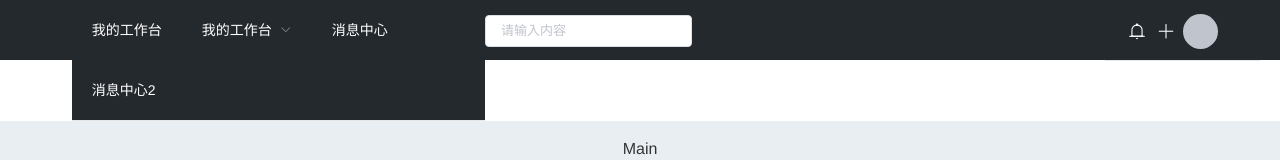
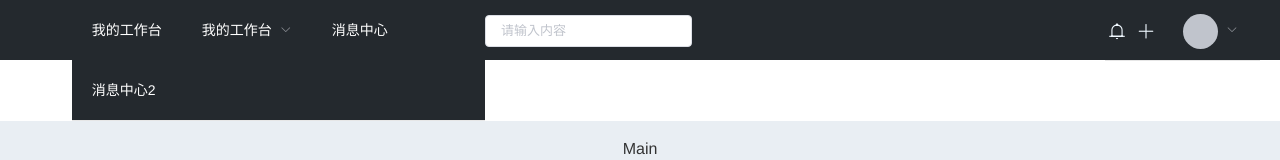
Before and after one commit to 869413421/ym.vueblog, a Vue app: page / in a window 1280 px wide. Shown: the top 160 px of the page. Built offline with nearby package versions, Linux system fonts and the light colour scheme.

Commit message:
删除无用的占位组件，修改了右侧头像下拉

```diff
--- a/src/layout/Header.vue
+++ b/src/layout/Header.vue
@@ -42,14 +42,14 @@
           </div>
         </el-col>
 
-        <el-col :span="8">
+       <!--  <el-col :span="8">
           <div class="grid-content bg-purple-dark"></div>
-        </el-col>
+        </el-col> -->
 
-        <el-col :span="3">
+        <el-col :span="3" :offset="8">
           <div  v-if="login">
             <el-menu
-              class="el-menu-demo"
+              class="el-menu-demo header-right-menu"
               mode="horizontal"
               @select="handleSelect"
               background-color="#24292E"
@@ -58,9 +58,21 @@
             >
               <el-menu-item>
                 <div class="el-icon-bell icon-class"></div>
+              </el-menu-item>
+               <el-menu-item>
                 <div class="el-icon-plus icon-class"></div>
+              </el-menu-item>
+        <!--        <el-menu-item>
                 <el-avatar :size="35"></el-avatar>
-              </el-menu-item>
+              </el-menu-item> -->
+              <el-submenu index="2">
+              <template slot="title">
+                <el-avatar :size="35"></el-avatar>
+              </template>
+              <el-menu-item index="2-1">选项1</el-menu-item>
+              <el-menu-item index="2-2">选项2</el-menu-item>
+              <el-menu-item index="2-3">选项3</el-menu-item>
+            </el-submenu>
             </el-menu>
           </div>
 
@@ -105,4 +117,8 @@ export default {
 .icon-class {
   color: aliceblue;
 }
+.header-right-menu li.el-menu-item{
+	padding: 0;
+}
+
 </style>
```
